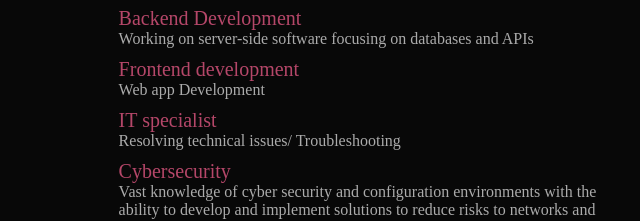
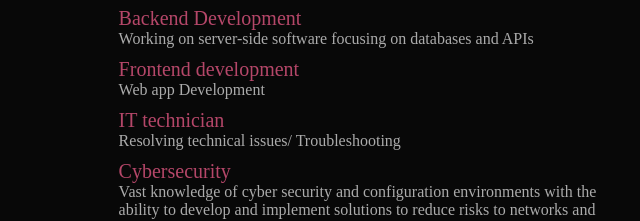
Before and after one commit to Libroxide/Libhongo-Website, a plain HTML site: page index.html in a window 1280 px wide. Shown: the part 1307-1528 px from the top of the page, 579-1219 px from the left. Drawn offline with Linux system fonts and the light colour scheme.

Commit message:
Update index.html

```diff
--- a/index.html
+++ b/index.html
@@ -59,7 +59,7 @@
                             <li><span>UML</span><br>outstanding visual representation of the architecture, design, and implementation of complex software systems</li>
                             <li><span>Backend Development</span><br>Working on server-side software focusing on databases and APIs</li>
                             <li><span>Frontend development</span><br>Web app Development</li>
-                            <li><span>IT specialist</span><br>Resolving technical issues/ Troubleshooting</li>
+                            <li><span>IT technician</span><br>Resolving technical issues/ Troubleshooting</li>
                             <li><span>Cybersecurity</span><br>Vast knowledge of cyber security and configuration
                                 environments with the ability to develop and implement solutions to
                                 reduce risks to networks and systems</li>
```
